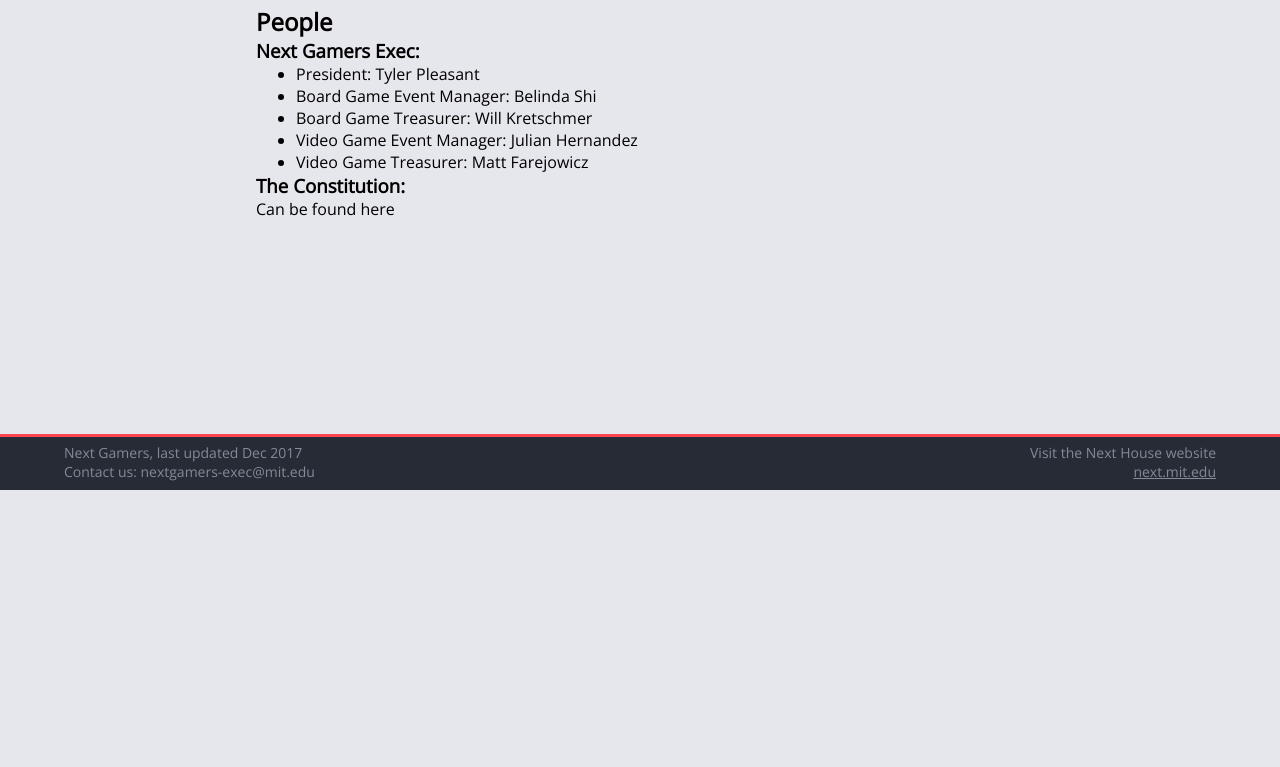
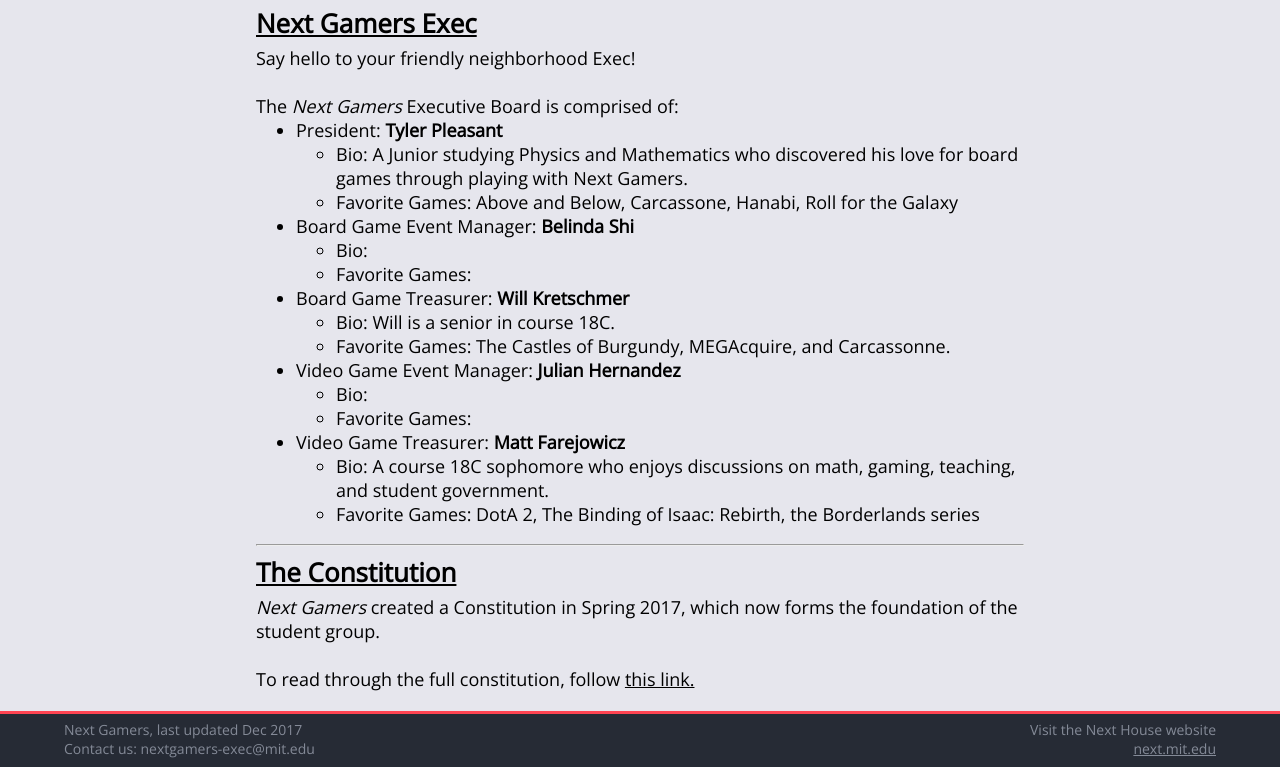
Before and after one commit to MFarejowicz/next-gamers, a website: page people.html in a window 1280 px wide. Shown: the part 313-1080 px from the top of the page. Before the commit the page ends 803 px from the top, so only its background shows below. Drawn offline with nearby package versions, Linux system fonts and the light colour scheme.

Commit message:
more content added

```diff
--- a/people.html
+++ b/people.html
@@ -8,6 +8,7 @@
   <meta name="viewport" content="width=device-width, initial-scale=1.0, maximum-scale=1.0">
   <meta http-equiv="X-UA-Compatible" content="IE=edge,chrome=1" />
 
+  <link rel="icon" href="./static/img/ngIcon3.png">
   <title>Next Gamers - Home</title>
 
   <link rel="stylesheet" type="text/css" href="static/style.css">
@@ -53,18 +54,45 @@
           </p>
           <hr/>
         </div>
-        <div>
-          <h2>People</h2>
-          <h3>Next Gamers Exec:</h3>
+        <div style="font-size: 18px">
+          <p style="font-size: 26px; font-weight: bold; text-decoration: underline; margin-bottom: 5px">Next Gamers Exec</p>
+          <p>Say hello to your friendly neighborhood Exec!</p>
+          <br/>
+          <p>The <i>Next Gamers</i> Executive Board is comprised of:
           <ul>
-            <li>President: Tyler Pleasant</li>
-            <li>Board Game Event Manager: Belinda Shi</li>
-            <li>Board Game Treasurer: Will Kretschmer</li>
-            <li>Video Game Event Manager: Julian Hernandez</li>
-            <li>Video Game Treasurer: Matt Farejowicz</li>
+            <li>President: <b>Tyler Pleasant</b></li>
+              <ul>
+                <li>Bio: A Junior studying Physics and Mathematics who discovered his love for board games through playing with Next Gamers.</li>
+                <li>Favorite Games: Above and Below, Carcassone, Hanabi, Roll for the Galaxy</li>
+              </ul>
+            <li>Board Game Event Manager: <b>Belinda Shi</b></li>
+              <ul>
+                <li>Bio:</li>
+                <li>Favorite Games:</li>
+              </ul>
+            <li>Board Game Treasurer: <b>Will Kretschmer</b></li>
+              <ul>
+                <li>Bio: Will is a senior in course 18C.</li>
+                <li>Favorite Games: The Castles of Burgundy, MEGAcquire, and Carcassonne.</li>
+              </ul>
+            <li>Video Game Event Manager: <b>Julian Hernandez</b></li>
+              <ul>
+                <li>Bio:</li>
+                <li>Favorite Games:</li>
+              </ul>
+            <li>Video Game Treasurer: <b>Matt Farejowicz</b></li>
+              <ul>
+                <li>Bio: A course 18C sophomore who enjoys discussions on math, gaming, teaching, and student government.</li>
+                <li>Favorite Games: DotA 2, The Binding of Isaac: Rebirth, the Borderlands series</li>
+              </ul>
           </ul>
-          <h3>The Constitution:</h3>
-          <p>Can be found here</p>
+        </div>
+        <hr style="margin-top: 18px"/>
+        <div style="font-size: 18px; margin-bottom: 20px">
+          <p style="font-size: 26px; font-weight: bold; text-decoration: underline; margin-bottom: 5px">The Constitution</p>
+          <p><i>Next Gamers</i> created a Constitution in Spring 2017, which now forms the foundation of the student group.</p>
+          <br/>
+          <p>To read through the full constitution, follow <a href="./static/files/nextGamersConst.pdf" style="color: #000000; text-decoration: underline">this link.</a></p>
         </div>
       </div>
     </div>
```
Also changed, not shown: games.html (+25 -12 lines), index.html (+1 -0 lines), 1 other file.
